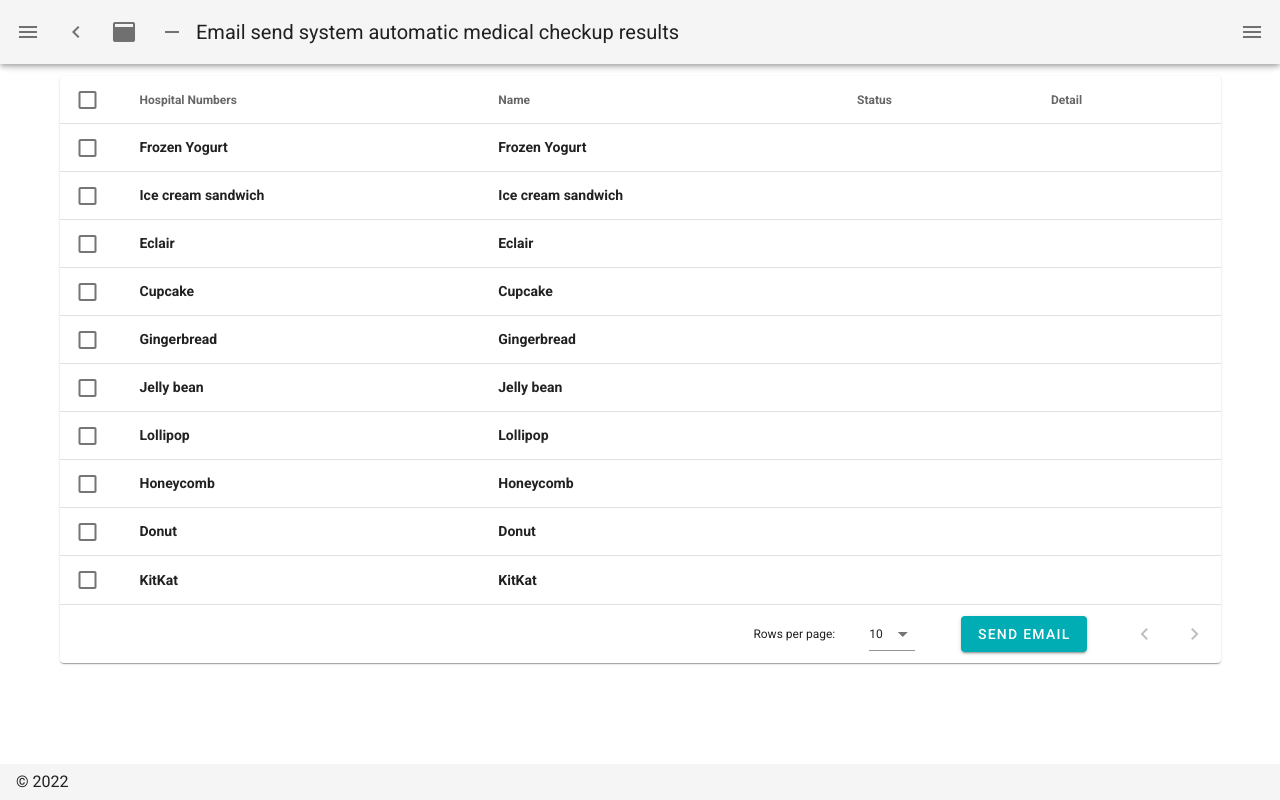
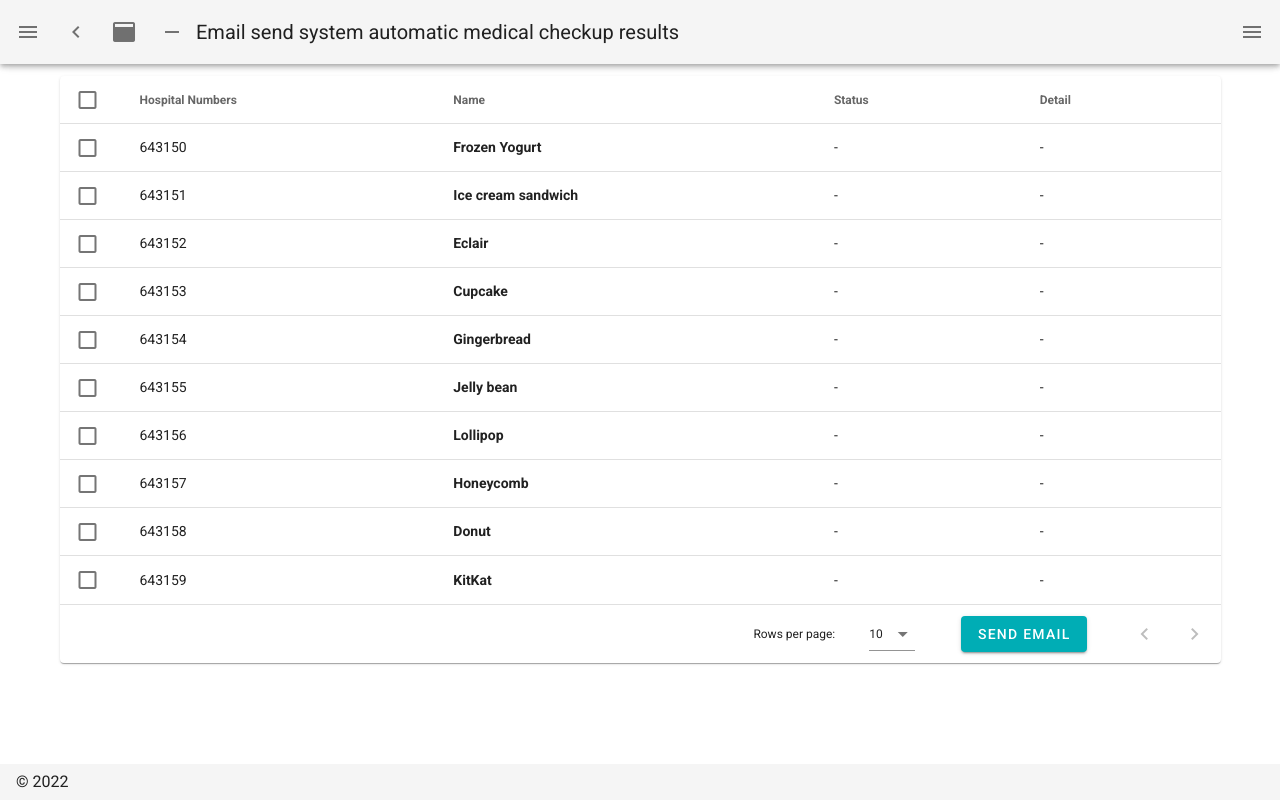
Before and after one commit to k1tsanapong/face-end-i-guess, a Nuxt app: page / in a window 1280 px wide. Built offline with nearby package versions, Linux system fonts and the light colour scheme.

Commit message:
update data

```diff
--- a/pages/index.vue
+++ b/pages/index.vue
@@ -21,7 +21,7 @@ export default {
                     text: "Hospital Numbers",
                     align: "start",
                     sortable: false,
-                    value: "name",
+                    value: "hm",
                 },
                 {
                     text: "Name",
@@ -37,84 +37,65 @@ export default {
                 },
             ],
             desserts: [{
+                    hm: "643150",
                     name: "Frozen Yogurt",
-                    calories: 159,
-                    fat: 6.0,
-                    carbs: 24,
-                    protein: 4.0,
-                    iron: "1%",
+                    status: "-",
+                    detail: "-",
+
                 },
                 {
+                    hm: "643151",
                     name: "Ice cream sandwich",
-                    calories: 237,
-                    fat: 9.0,
-                    carbs: 37,
-                    protein: 4.3,
-                    iron: "1%",
+                    status: "-",
+                    detail: "-",
                 },
                 {
+                    hm: "643152",
                     name: "Eclair",
-                    calories: 262,
-                    fat: 16.0,
-                    carbs: 23,
-                    protein: 6.0,
-                    iron: "7%",
+                    status: "-",
+                    detail: "-",
                 },
                 {
+                    hm: "643153",
                     name: "Cupcake",
-                    calories: 305,
-                    fat: 3.7,
-                    carbs: 67,
-                    protein: 4.3,
-                    iron: "8%",
+                    status: "-",
+                    detail: "-",
                 },
                 {
+                    hm: "643154",
                     name: "Gingerbread",
-                    calories: 356,
-                    fat: 16.0,
-                    carbs: 49,
-                    protein: 3.9,
-                    iron: "16%",
+                    status: "-",
+                    detail: "-",
                 },
                 {
+                    hm: "643155",
                     name: "Jelly bean",
-                    calories: 375,
-                    fat: 0.0,
-                    carbs: 94,
-                    protein: 0.0,
-                    iron: "0%",
+                    status: "-",
+                    detail: "-",
                 },
                 {
+                    hm: "643156",
                     name: "Lollipop",
-                    calories: 392,
-                    fat: 0.2,
-                    carbs: 98,
-                    protein: 0,
-                    iron: "2%",
+                    status: "-",
+                    detail: "-",
                 },
                 {
+                    hm: "643157",
                     name: "Honeycomb",
-                    calories: 408,
-                    fat: 3.2,
-                    carbs: 87,
-                    protein: 6.5,
-                    iron: "45%",
+                    status: "-",
+                    detail: "-",
                 },
                 {
+                    hm: "643158",
                     name: "Donut",
-                    calories: 452,
-                    fat: 25.0,
-                    carbs: 51,
-                    protein: 4.9,
-                    iron: "22%",
+                    status: "-",
+                    detail: "-",
                 },
                 {
+                    hm: "643159",
                     name: "KitKat",
-                    calories: 518,
-                    fat: 26.0,
-                    carbs: 65,
-                    protein: 7,
-                    iron: "6%",
+                    status: "-",
+                    detail: "-",
                 },
             ],
         };
```
Also changed, not shown: static/logo1.jpg (deleted).
